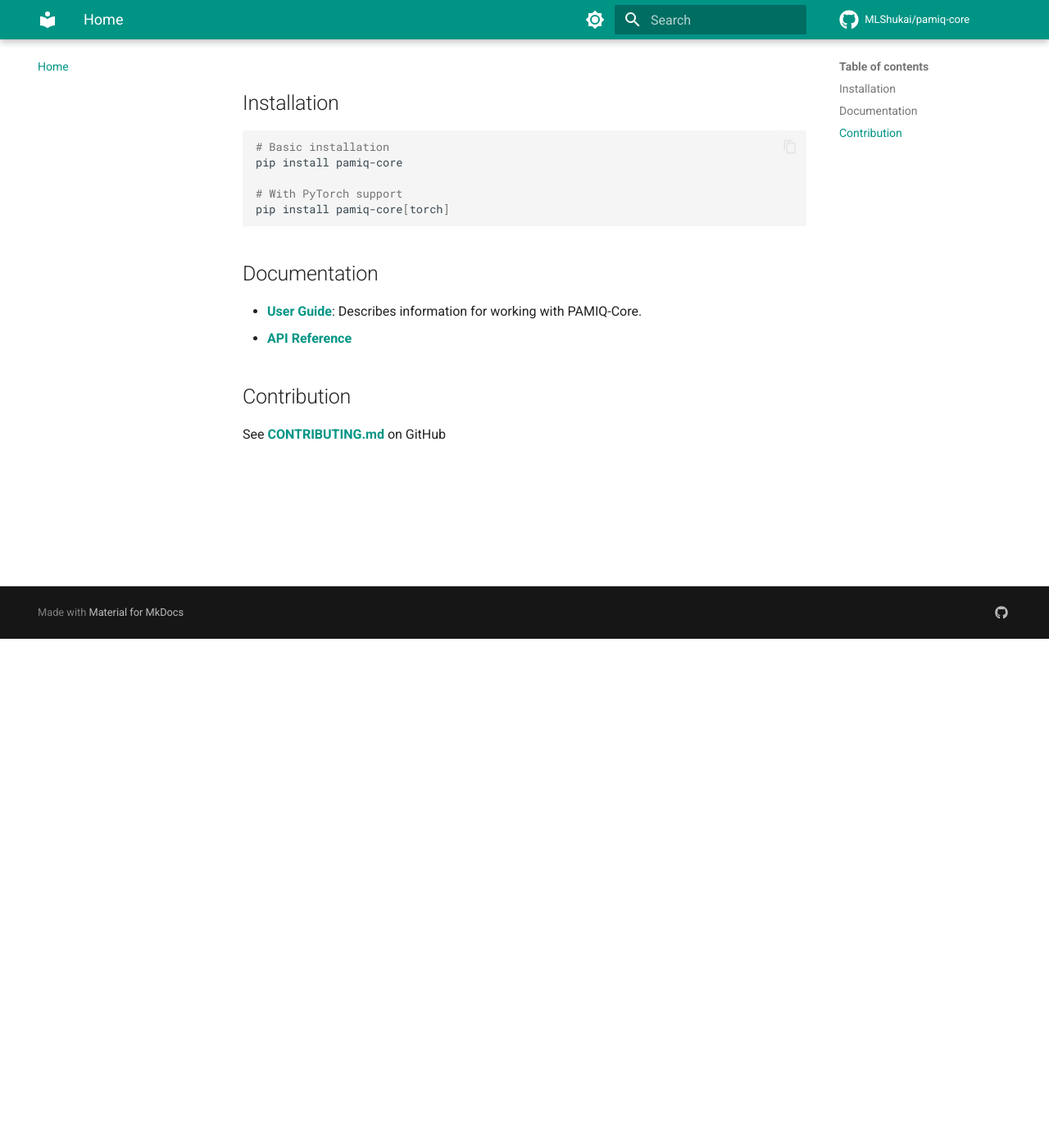
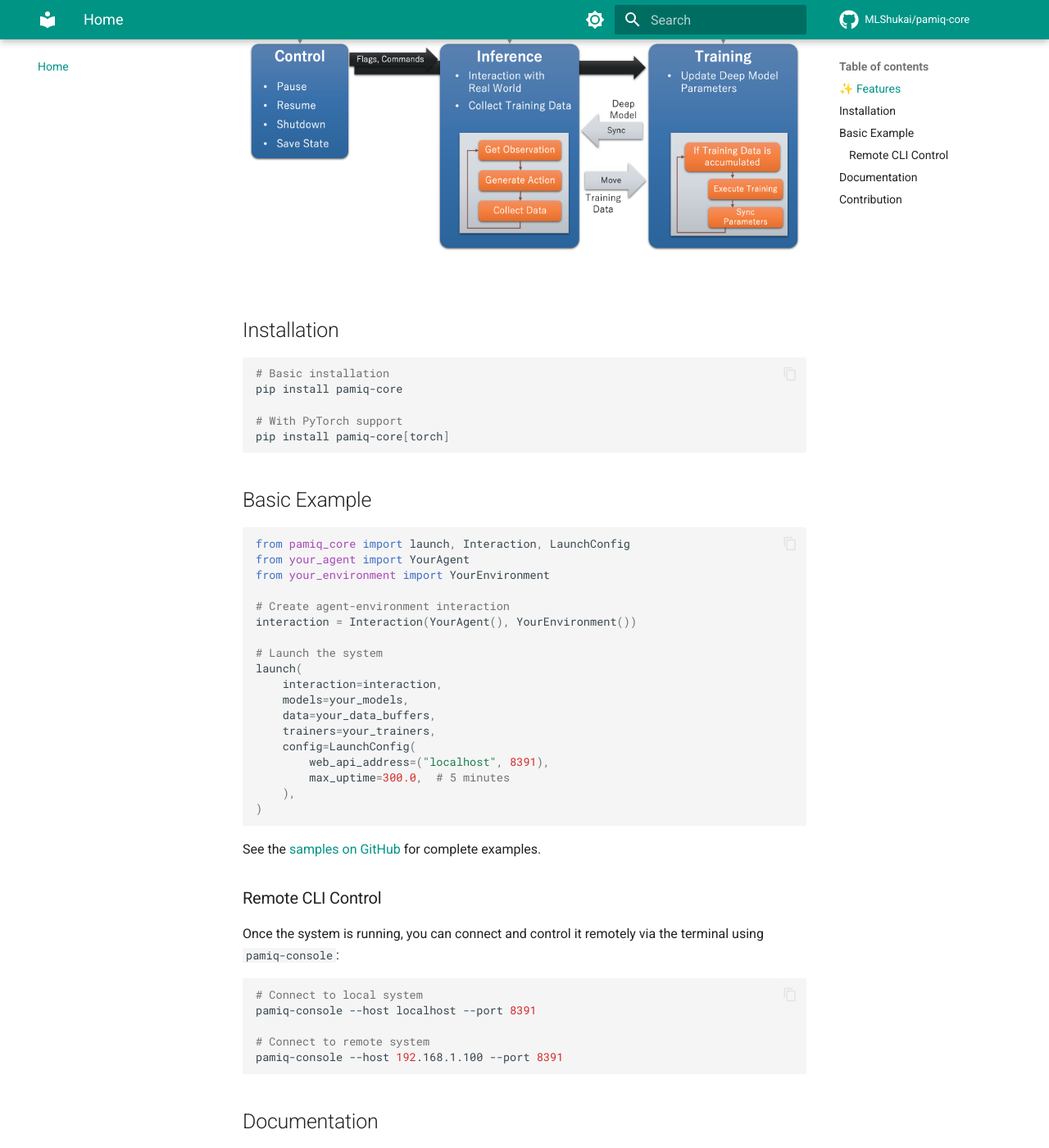
Before and after one commit to MLShukai/pamiq-core, an MkDocs documentation site: the page built from docs/index.md, in a window 1280 px wide and 1400 px high, scrolled down 621 px. Shown: the whole window at 82% size. Built offline with MkDocs 1.6.1 and Material for MkDocs 9.7.7, drawn with Linux system fonts in a browser that asks for light colours; comment, search, counter and statistics services are not loaded; some of the changed text lies outside the part shown.

Commit message:
update readme and index.md (#209)

````diff
--- a/docs/index.md
+++ b/docs/index.md
@@ -1,6 +1,14 @@
 # Welcome to PAMIQ-Core Documentation!
 
 **PAMIQ-Core** is a framework for building AI agents with real-time learning capabilities through parallel training and inference.
+
+## ✨ Features
+
+- 🔄 **Parallel Architecture**: Simultaneous inference and training in separate threads
+- ⚡ **Real-time Adaptation**: Continuously update models during interaction
+- 🧵 **Thread-safe Design**: Robust synchronization mechanisms for parameter sharing and data transfers
+- 🔌 **Modular Components**: Easy-to-extend agent, environment, and model interfaces
+- 🛠️ **Comprehensive Tools**: Built-in state persistence, time control, and monitoring
 
 ![System Architecture](images/system-architecture.png)
 
@@ -14,6 +22,43 @@
 pip install pamiq-core[torch]
 ```
 
+## Basic Example
+
+```python
+from pamiq_core import launch, Interaction, LaunchConfig
+from your_agent import YourAgent
+from your_environment import YourEnvironment
+
+# Create agent-environment interaction
+interaction = Interaction(YourAgent(), YourEnvironment())
+
+# Launch the system
+launch(
+    interaction=interaction,
+    models=your_models,
+    data=your_data_buffers,
+    trainers=your_trainers,
+    config=LaunchConfig(
+        web_api_address=("localhost", 8391),
+        max_uptime=300.0,  # 5 minutes
+    ),
+)
+```
+
+See the [samples on GitHub](https://github.com/MLShukai/pamiq-core/tree/main/samples) for complete examples.
+
+### Remote CLI Control
+
+Once the system is running, you can connect and control it remotely via the terminal using `pamiq-console`:
+
+```bash
+# Connect to local system
+pamiq-console --host localhost --port 8391
+
+# Connect to remote system
+pamiq-console --host 192.168.1.100 --port 8391
+```
+
 ## Documentation
 
 - [**User Guide**](./user-guide/index.md): Describes information for working with PAMIQ-Core.
````
Also changed, not shown: README.md (+1 -1 lines).
